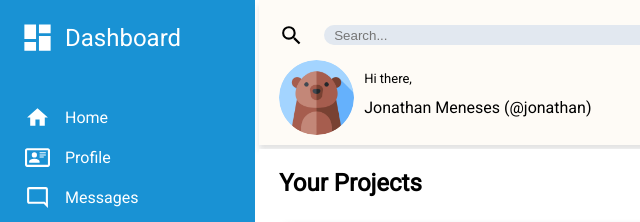
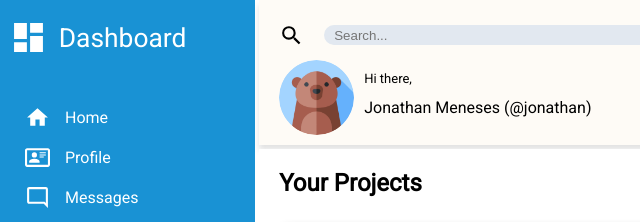
Before and after one commit to jonathanmeneses/TOP-Admin-Dashboard, a plain HTML site: page index.html in a window 1280 px wide. In both pictures the pointer is over the element 127 px from the left and 37 px from the top of the page. Shown: the top 222 px of the page, 0-640 px from the left. Drawn offline with Linux system fonts and the light colour scheme.

Commit message:
Add Interactivity to Links

```diff
--- a/styles.css
+++ b/styles.css
@@ -193,8 +193,12 @@ body {
 }
 
 /* Icon Hover */
-.dashboard-icon:hover,
-.menu-icon:hover {
+.dashboard-heading:hover,
+.sidebar-item:hover,
+.menu-icon:hover,
+.profile-image-small:hover,
+.profile-image-medium:hover,
+.action-button:hover {
     transform: scale(1.1);
 }
 
```
